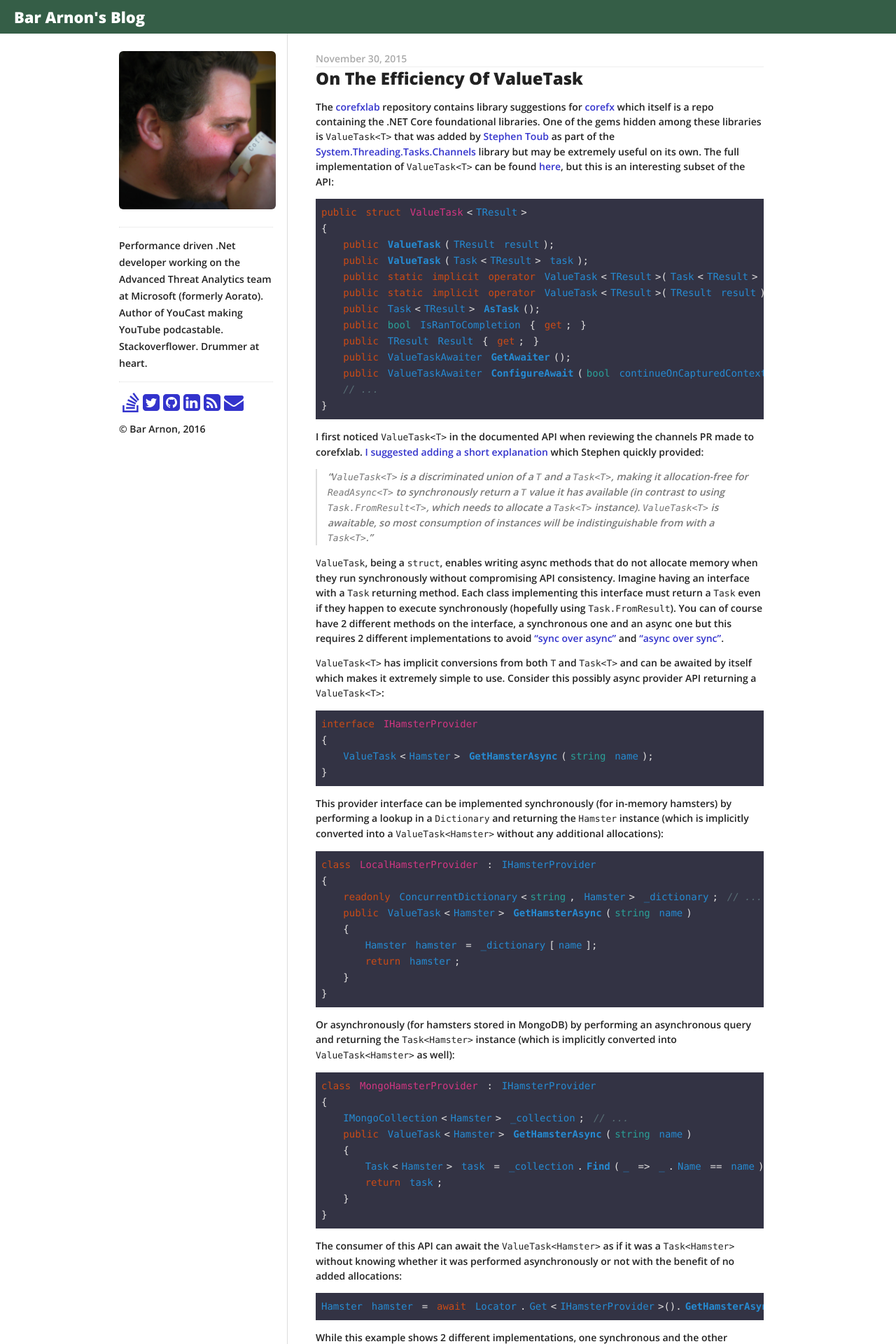
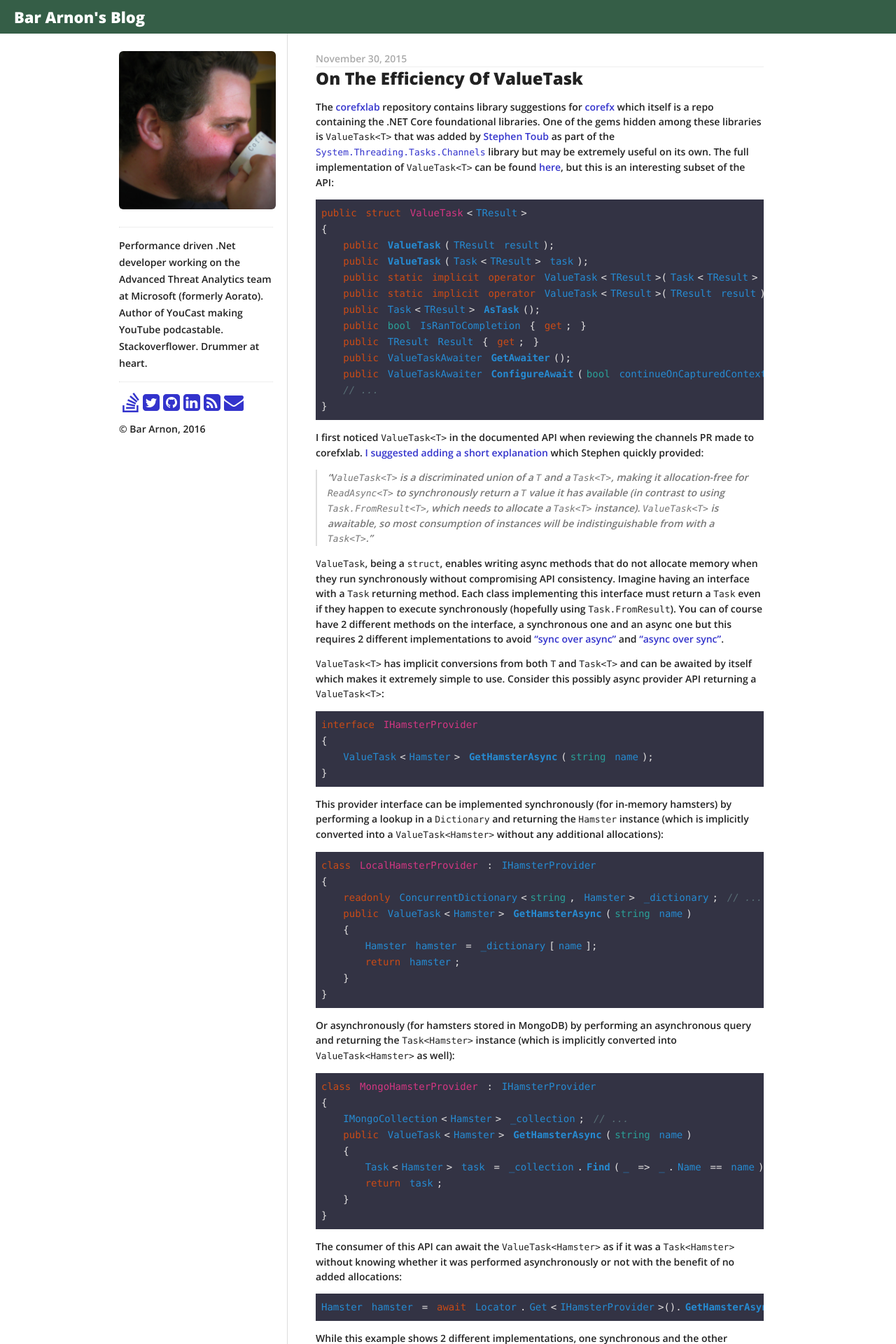
Before and after one commit to i3arnon/i3arnon.github.io, a Jekyll site: the page built from _posts/2015-11-30-valuetask.md, in a window 1280 px wide. Shown: the top 1920 px of the page at 70% size. Built offline with Jekyll 4.4.1, drawn with Linux system fonts in a browser that asks for light colours; nearby versions of some CDN libraries; comment, search, counter and statistics services are not loaded.

Commit message:
a namespace is also code

````diff
--- a/_posts/2015-11-30-valuetask.md
+++ b/_posts/2015-11-30-valuetask.md
@@ -5,7 +5,7 @@ published: true
 tags: [async-await, ValueTask, corefx, channels]
 ---
 
-The [corefxlab](https://github.com/dotnet/corefxlab ".NET Core Lab") repository contains library suggestions for [corefx](https://github.com/dotnet/corefx ".NET Core Libraries") which itself is a repo containing the .NET Core foundational libraries.  One of the gems hidden among these libraries is `ValueTask<T>` that was added by [Stephen Toub](https://github.com/stephentoub "stephentoub") as part of the [System.Threading.Tasks.Channels](https://github.com/dotnet/corefxlab/blob/master/src/System.Threading.Tasks.Channels/README.md) library but may be extremely useful on its own. The full implementation of `ValueTask<T>` can be found [here](https://github.com/dotnet/corefxlab/blob/master/src/System.Threading.Tasks.Channels/src/System/Threading/Tasks/ValueTask.cs), but this is an interesting subset of the API:
+The [corefxlab](https://github.com/dotnet/corefxlab ".NET Core Lab") repository contains library suggestions for [corefx](https://github.com/dotnet/corefx ".NET Core Libraries") which itself is a repo containing the .NET Core foundational libraries.  One of the gems hidden among these libraries is `ValueTask<T>` that was added by [Stephen Toub](https://github.com/stephentoub "stephentoub") as part of the [`System.Threading.Tasks.Channels`](https://github.com/dotnet/corefxlab/blob/master/src/System.Threading.Tasks.Channels/README.md) library but may be extremely useful on its own. The full implementation of `ValueTask<T>` can be found [here](https://github.com/dotnet/corefxlab/blob/master/src/System.Threading.Tasks.Channels/src/System/Threading/Tasks/ValueTask.cs), but this is an interesting subset of the API:
 
 ```csharp
 public struct ValueTask<TResult>
````
